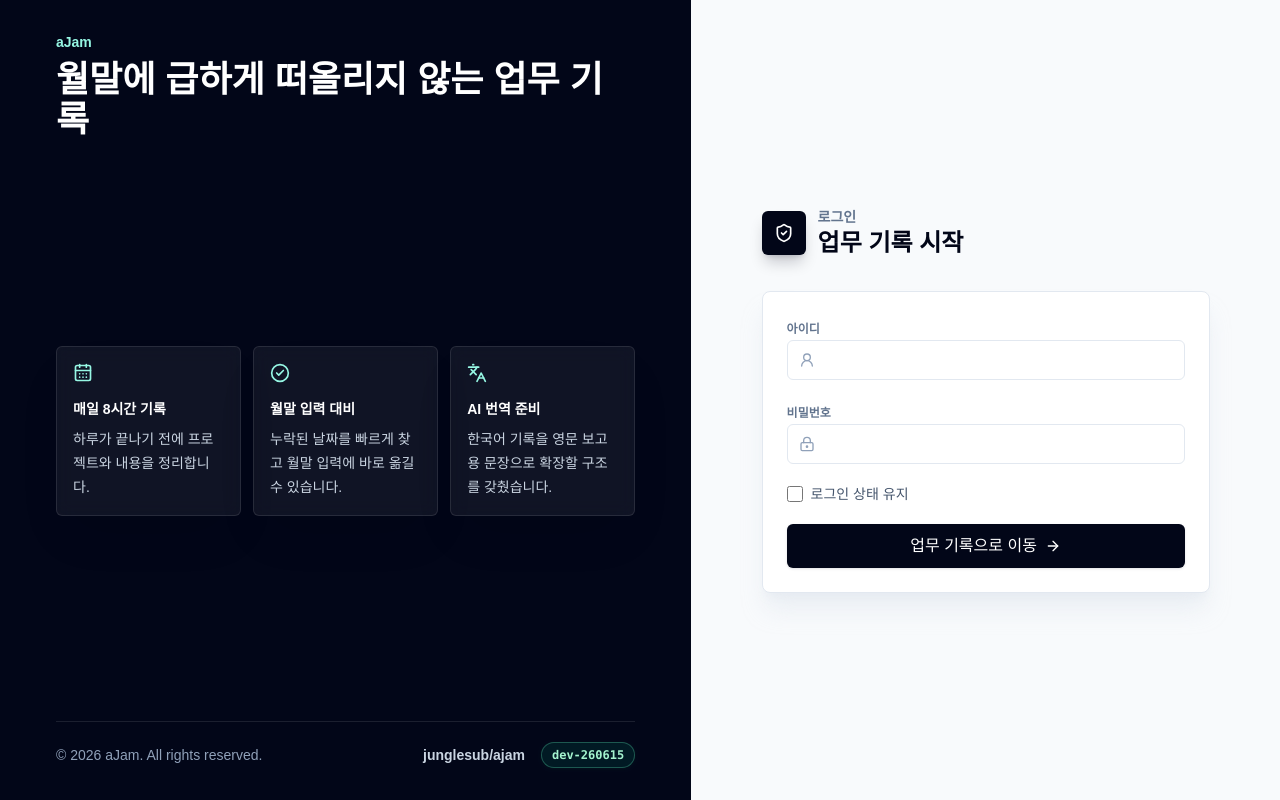
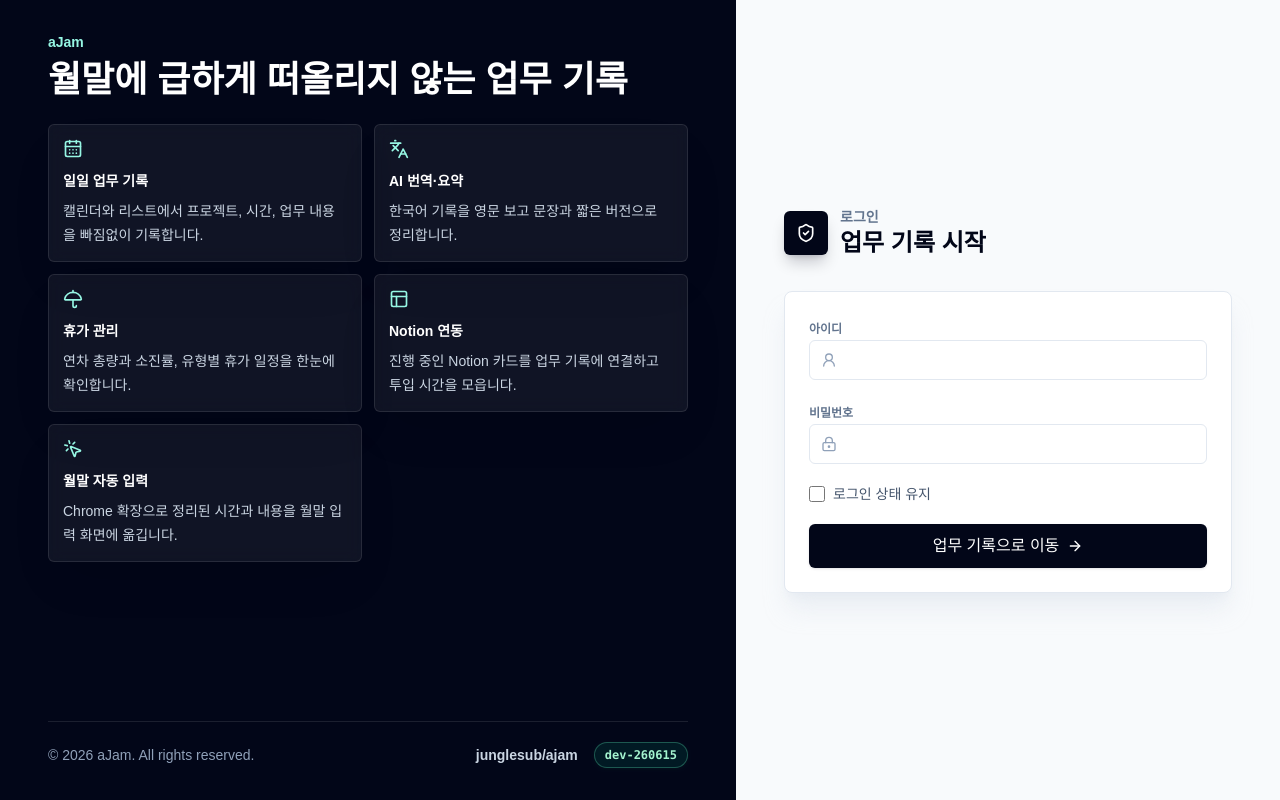
Before and after one commit to junglesub/ajam, a Next.js app in the folder apps/web/: page /login in a window 1280 px wide. Built offline with nearby package versions, Linux system fonts and the light colour scheme; no server answers; a web font is replaced by a local one.

Commit message:
feat(auth): remake integrated login landing

```diff
--- a/apps/web/src/app/(auth)/login/page.tsx
+++ b/apps/web/src/app/(auth)/login/page.tsx
@@ -1,4 +1,4 @@
-import { CalendarDays, CheckCircle2, Languages, ShieldCheck } from "lucide-react";
+import { CalendarDays, Languages, MousePointerClick, PanelsTopLeft, ShieldCheck, Umbrella } from "lucide-react";
 import type { Metadata } from "next";
 import { redirect } from "next/navigation";
 
@@ -13,23 +13,33 @@ export const metadata: Metadata = {
   }
 };
 
-const highlights = [
+const features = [
   {
     icon: CalendarDays,
-    label: "매일 8시간 기록",
-    text: "하루가 끝나기 전에 프로젝트와 내용을 정리합니다."
-  },
-  {
-    icon: CheckCircle2,
-    label: "월말 입력 대비",
-    text: "누락된 날짜를 빠르게 찾고 월말 입력에 바로 옮길 수 있습니다."
+    label: "일일 업무 기록",
+    text: "캘린더와 리스트에서 프로젝트, 시간, 업무 내용을 빠짐없이 기록합니다."
   },
   {
     icon: Languages,
-    label: "AI 번역 준비",
-    text: "한국어 기록을 영문 보고용 문장으로 확장할 구조를 갖췄습니다."
+    label: "AI 번역·요약",
+    text: "한국어 기록을 영문 보고 문장과 짧은 버전으로 정리합니다."
+  },
+  {
+    icon: Umbrella,
+    label: "휴가 관리",
+    text: "연차 총량과 소진률, 유형별 휴가 일정을 한눈에 확인합니다."
+  },
+  {
+    icon: PanelsTopLeft,
+    label: "Notion 연동",
+    text: "진행 중인 Notion 카드를 업무 기록에 연결하고 투입 시간을 모읍니다."
+  },
+  {
+    icon: MousePointerClick,
+    label: "월말 자동 입력",
+    text: "Chrome 확장으로 정리된 시간과 내용을 월말 입력 화면에 옮깁니다."
   }
-];
+] as const;
 
 function normalizeLoginNext(next: string | undefined): string {
   const trimmed = next?.trim() ?? "";
@@ -77,32 +87,33 @@ export default async function LoginPage({
   }
 
   return (
-    <main className="grid min-h-screen grid-cols-1 bg-slate-950 text-white lg:grid-cols-[minmax(0,1.08fr)_minmax(420px,0.92fr)]" data-footer-scope="auth">
-      <section className="relative flex min-h-[42rem] flex-col justify-between overflow-hidden px-6 py-8 sm:px-10 lg:px-14">
-        <div className="relative flex items-center justify-between">
+    <main
+      className="grid min-h-screen grid-cols-1 bg-slate-950 text-white lg:h-screen lg:grid-cols-[minmax(0,1.15fr)_minmax(420px,0.85fr)] min-[1281px]:overflow-hidden"
+      data-footer-scope="auth"
+    >
+      <section className="flex min-h-0 flex-col px-6 py-7 sm:px-10 lg:px-12 lg:py-8">
+        <div>
           <div>
             <p className="text-sm font-semibold text-teal-200">aJam</p>
             <h1 className="mt-2 text-3xl font-bold text-white sm:text-4xl">월말에 급하게 떠올리지 않는 업무 기록</h1>
           </div>
         </div>
 
-        <div className="relative max-w-3xl">
-          <div className="grid gap-3 sm:grid-cols-3">
-            {highlights.map((item) => {
+        <div className="mt-6 grid gap-3 sm:mt-8 sm:grid-cols-2 lg:mt-6 lg:flex-1 lg:content-start">
+          {features.map((item) => {
               const Icon = item.icon;
 
               return (
-                <div className="rounded-md border border-white/10 bg-white/[0.06] p-4 shadow-2xl shadow-black/10 backdrop-blur" key={item.label}>
+                <article className="rounded-md border border-white/10 bg-white/[0.06] p-4 shadow-2xl shadow-black/10 backdrop-blur lg:p-3.5" key={item.label}>
                   <Icon aria-hidden="true" className="size-5 text-teal-200" />
-                  <p className="mt-4 text-sm font-semibold text-white">{item.label}</p>
+                  <h2 className="mt-3 text-sm font-semibold text-white">{item.label}</h2>
                   <p className="mt-2 text-sm leading-6 text-slate-300">{item.text}</p>
-                </div>
+                </article>
               );
             })}
-          </div>
         </div>
 
-        <footer className="relative flex flex-col gap-3 border-t border-white/10 pt-5 text-sm text-slate-400 sm:flex-row sm:items-center sm:justify-between">
+        <footer className="mt-6 flex flex-col gap-3 border-t border-white/10 pt-5 text-sm text-slate-400 sm:mt-8 sm:flex-row sm:items-center sm:justify-between lg:mt-6">
           <p className="font-medium">&copy; {buildInfo.copyrightYear} aJam. All rights reserved.</p>
           <div className="flex flex-wrap items-center gap-x-4 gap-y-2">
             <a className="font-semibold text-slate-300 transition hover:text-white" href={buildInfo.repositoryUrl} rel="noreferrer" target="_blank">
```
Also changed, not shown: 2 other files (tests, documents, lock files or other folders).
